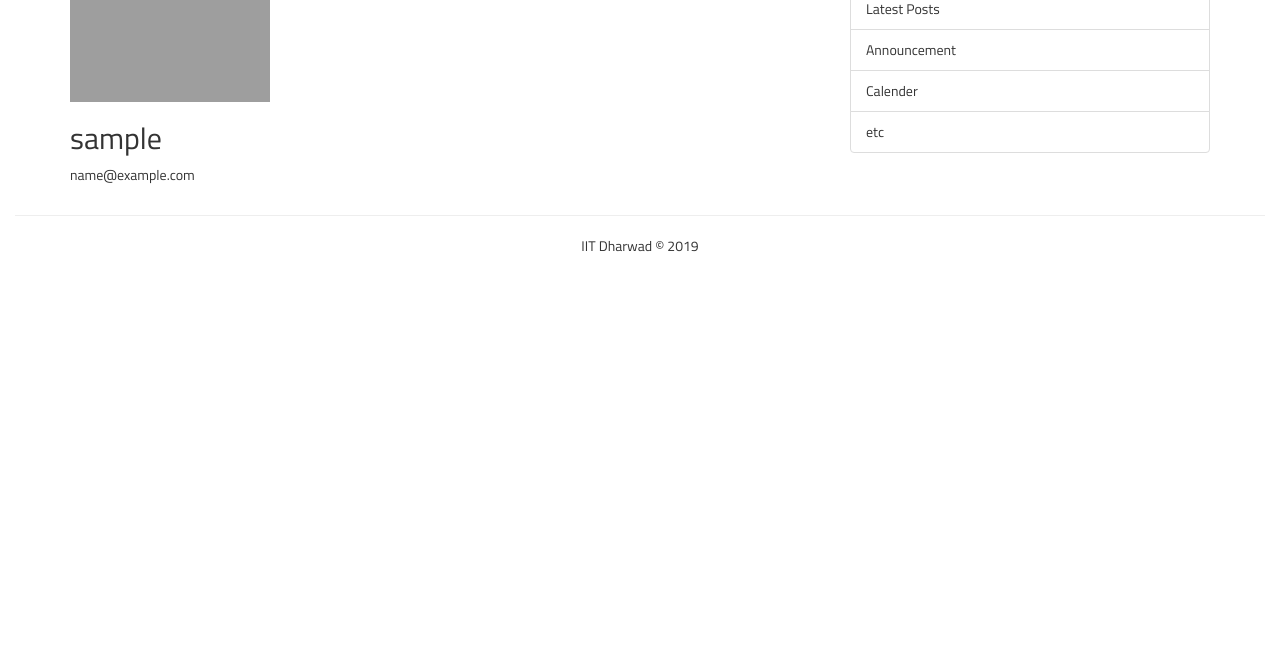
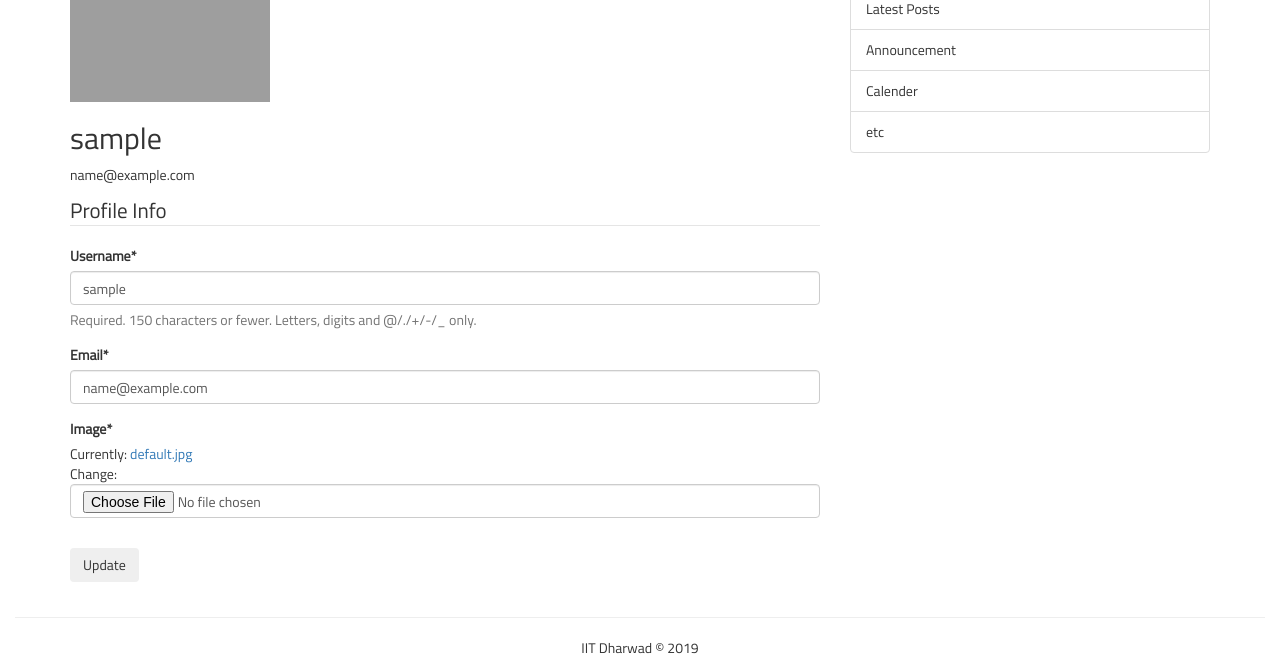
Before and after one commit to ashishbhoi/DiangoProject1, a Django app: page /profile/ in a window 1280 px wide. Shown: the part 250-908 px from the top of the page. Before the commit the page ends 502 px from the top, so only its background shows below. Run offline with Django 3.2, Linux system fonts and the light colour scheme; the visitor is signed in with stand-in values (Sample User, id 1); some libraries are stand-ins or nearby versions; grey boxes are pictures that could not be loaded.

Commit message:
Now You Can Update your Profile Details

```diff
--- a/FirstProject/settings.py
+++ b/FirstProject/settings.py
@@ -130,7 +130,7 @@ STATIC_ROOT = os.path.join(BASE_DIR, 'static')
 MEDIA_ROOT = os.path.join(BASE_DIR, 'media')
 MEDIA_URL = '/media/'
 # Add these new lines
-CRISPY_TEMPLATE_PACK = 'bootstrap4'
+CRISPY_TEMPLATE_PACK = 'bootstrap3'
 
 LOGIN_REDIRECT_URL = 'blog-home'
 
--- a/templates/blog/home.html
+++ b/templates/blog/home.html
@@ -4,8 +4,9 @@
 {% endblock home %}
 {% block content %}
     {% for post in posts %}
-        <article class="media content-section">
-            <div class="media-body jumbotron">
+        <article class="media content-section jumbotron row">
+            <img class="rounded-circle col-md-2" src="{{ post.author.profile.image.url }}" width="80" height="80"  alt="Profile Image"/>
+            <div class="media-body media-body col-md-10">
                 <h2 class="article-title text-dark">{{ post.title }}</h2>
                 <p class="article-content">{{ post.content }}</p>
                 <hr class="my-4">
--- a/templates/users/profile.html
+++ b/templates/users/profile.html
@@ -4,15 +4,25 @@
     <div class="content-section">
         <div class="media row">
             <div class="col-md-4">
-                <img class="rounded-circle account-img" src="{{ user.profile.image.url }}" width="200" height="200">
+                <img class="rounded-circle account-img" src="{{ user.profile.image.url }}" width="200" height="200" alt="Profile Image">
             </div>
             <div class="col-md-1">
-
             </div>
             <div class="media-body col-md-7">
                 <h2 class="account-heading">{{ user.username }}</h2>
                 <p class="text-secondary">{{ user.email }}</p>
             </div>
         </div>
+        <form method="POST" enctype="multipart/form-data">
+            {% csrf_token %}
+            <fieldset class="form-group">
+                <legend class="border-bottom mb-4">Profile Info</legend>
+                {{ u_form|crispy }}
+                {{ p_form|crispy }}
+            </fieldset>
+            <div class="form-group">
+                <button class="btn btn-outline-info" type="submit">Update</button>
+            </div>
+        </form>
     </div>
 {% endblock %}
--- a/users/forms.py
+++ b/users/forms.py
@@ -1,6 +1,7 @@
 from django import forms
 from django.contrib.auth.forms import UserCreationForm
 from django.contrib.auth.models import User
+from .models import Profile
 
 
 class UserRegisterForm(UserCreationForm):
@@ -9,3 +10,17 @@ class UserRegisterForm(UserCreationForm):
     class Meta:
         model = User
         fields = ['username', 'email', 'password1', 'password2']
+
+
+class UserUpdateForm(forms.ModelForm):
+    email = forms.EmailField()
+
+    class Meta:
+        model = User
+        fields = ['username', 'email']
+
+
+class ProfileUpdateForm(forms.ModelForm):
+    class Meta:
+        model = Profile
+        fields = ['image']
--- a/users/models.py
+++ b/users/models.py
@@ -2,6 +2,7 @@ import os
 from django.db import models
 from django.contrib.auth.models import User
 from google.oauth2 import service_account
+from PIL import Image
 
 GS_CREDENTIALS = service_account.Credentials.from_service_account_file('users/google-storage-api.json')
 os.environ['GOOGLE_APPLICATION_CREDENTIALS'] = './users/google-storage-api.json'
@@ -13,3 +14,11 @@ class Profile(models.Model):
 
     def __str__(self):
         return f'{self.user.username} Profile'
+
+    def save(self, **kwargs):
+        super().save()
+        img = Image.open(self.image.path)
+        if img.height > 300 or img.width > 300:
+            output_size = (300, 300)
+            img.thumbnail(output_size)
+            img.save(self.image.path)
--- a/users/views.py
+++ b/users/views.py
@@ -1,8 +1,7 @@
 from django.contrib import messages
 from django.contrib.auth.decorators import login_required
 from django.shortcuts import render, redirect
-
-from .forms import UserRegisterForm
+from .forms import UserRegisterForm, UserUpdateForm, ProfileUpdateForm
 
 
 def register(request):
@@ -20,4 +19,21 @@ def register(request):
 
 @login_required
 def profile(request):
-    return render(request, 'users/profile.html')
+    if request.method == 'POST':
+        u_form = UserUpdateForm(request.POST, instance=request.user)
+        p_form = ProfileUpdateForm(request.POST, request.FILES, instance=request.user.profile)
+        if u_form.is_valid() and p_form.is_valid():
+            u_form.save()
+            p_form.save()
+            messages.success(request, f'Your Account has been updated')
+            return redirect('profile')
+    else:
+        u_form = UserUpdateForm(instance=request.user)
+        p_form = ProfileUpdateForm(instance=request.user.profile)
+
+    context = {
+        'u_form': u_form,
+        'p_form': p_form
+    }
+
+    return render(request, 'users/profile.html', context)
```
